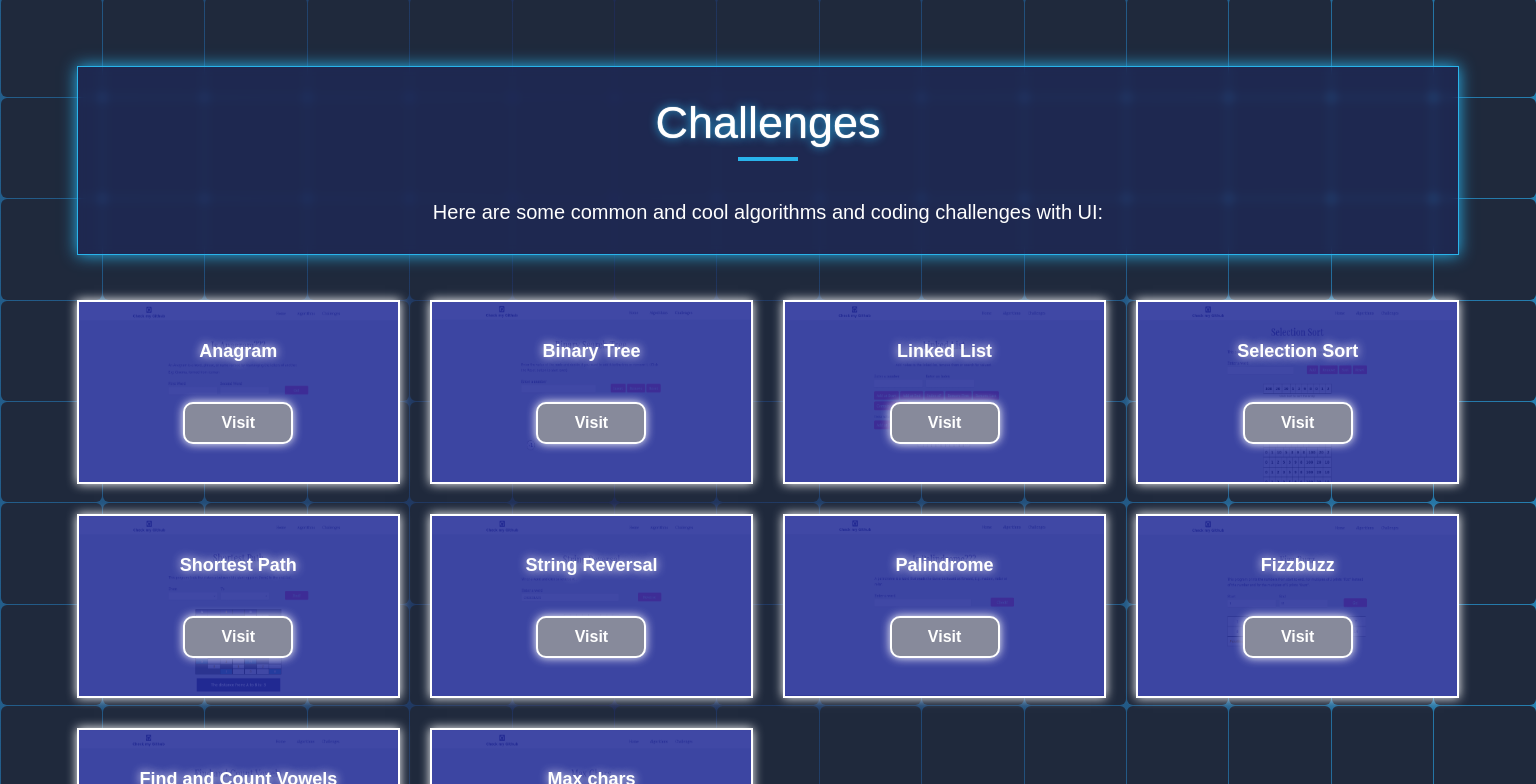
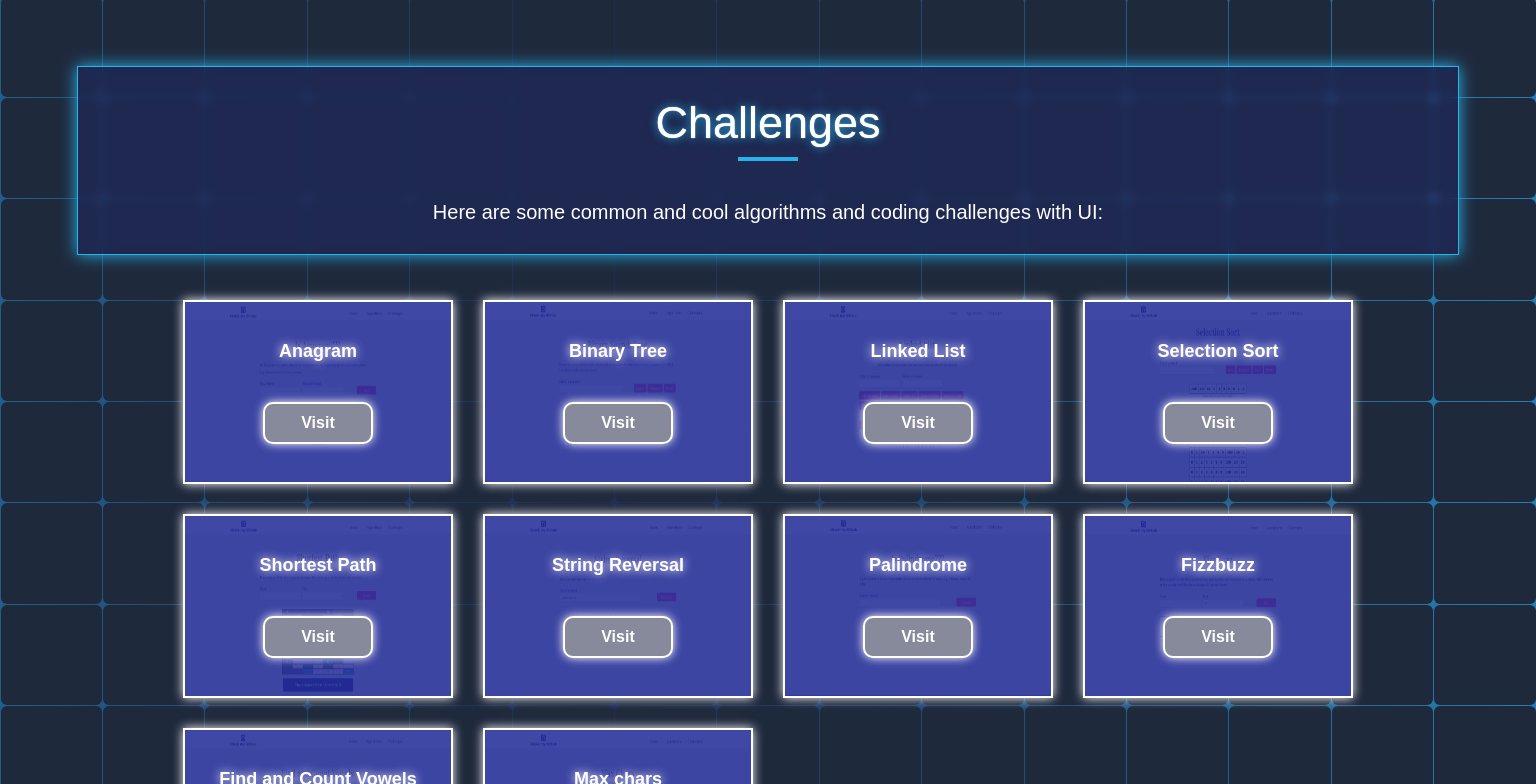
Before and after one commit to Elvissamir/Myportfwebwr, a React (Create React App) app: page / in a window 1536 px wide. Shown: the part 3652-4436 px from the top of the page. Built offline with nearby package versions, Linux system fonts and the light colour scheme; no server answers.

Commit message:
Fix css for Challenges section

```diff
--- a/src/assets/styles/components/sections/challenges/_challenges-list.scss
+++ b/src/assets/styles/components/sections/challenges/_challenges-list.scss
@@ -29,7 +29,7 @@
 @media (min-width: 1366px) {
     .challenges-list-container {
         .challenges-list {
-            grid-template-columns: repeat(4, minmax(270px, max-content));
+            grid-template-columns: repeat(4, 270px);
         }
     }
 }
```
